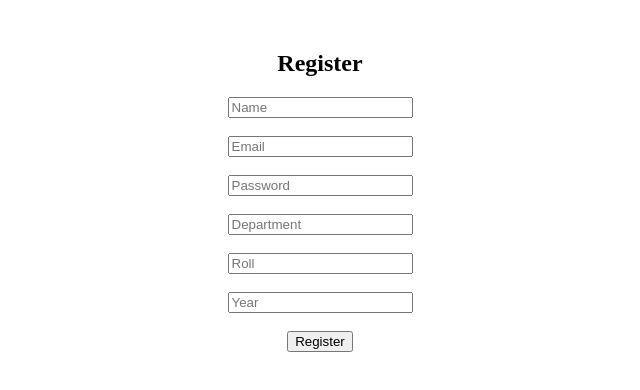
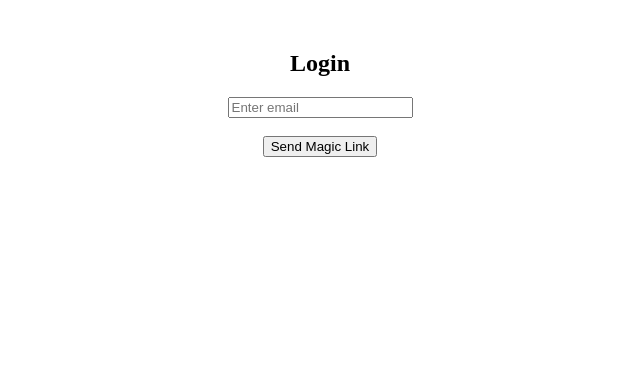
Before and after one commit to SMitra05/treasurehunt, a Next.js app: page /register in a window 1280 px wide. Shown: the top 390 px of the page, without its empty margins (320-960 px from the left). Built offline with nearby package versions, Linux system fonts and the light colour scheme; no server answers.

Commit message:
Refactor registration to login with magic link

```diff
--- a/app/register/page.tsx
+++ b/app/register/page.tsx
@@ -1,35 +1,32 @@
 "use client"
 
 import { useState } from "react"
-import { auth, db } from "../../lib/firebase"
-import { createUserWithEmailAndPassword } from "firebase/auth"
-import { doc, setDoc } from "firebase/firestore"
+import { initializeApp } from "firebase/app"
+import { getAuth, sendSignInLinkToEmail } from "firebase/auth"
 
-export default function Register() {
+const firebaseConfig = {
+  apiKey: "YOUR_API_KEY",
+  authDomain: "YOUR_AUTH_DOMAIN",
+  projectId: "YOUR_PROJECT_ID",
+  storageBucket: "YOUR_STORAGE_BUCKET",
+  messagingSenderId: "YOUR_SENDER_ID",
+  appId: "YOUR_APP_ID"
+}
+
+const app = initializeApp(firebaseConfig)
+const auth = getAuth(app)
+
+export default function RegisterPage() {
+
   const [email, setEmail] = useState("")
-  const [password, setPassword] = useState("")
-  const [name, setName] = useState("")
-  const [department, setDepartment] = useState("")
-  const [roll, setRoll] = useState("")
-  const [year, setYear] = useState("")
 
-  async function handleSubmit(e: any) {
-    e.preventDefault()
-
+  async function handleLogin() {
     try {
-      const userCredential = await createUserWithEmailAndPassword(auth, email, password)
-
-      await setDoc(doc(db, "participants", userCredential.user.uid), {
-        name,
-        department,
-        email,
-        roll,
-        year,
-        groupId: null,
-        createdAt: new Date()
+      await sendSignInLinkToEmail(auth, email, {
+        url: window.location.origin,
+        handleCodeInApp: true
       })
-
-      alert("Registration successful!")
+      alert("Magic link sent!")
     } catch (error: any) {
       alert(error.message)
     }
@@ -37,29 +34,18 @@ export default function Register() {
 
   return (
     <div style={{ textAlign: "center", marginTop: "50px" }}>
-      <h2>Register</h2>
+      <h2>Login</h2>
 
-      <form onSubmit={handleSubmit}>
-        <input placeholder="Name" required onChange={e => setName(e.target.value)} />
-        <br /><br />
+      <input
+        value={email}
+        onChange={(e) => setEmail(e.target.value)}
+        placeholder="Enter email"
+      />
+      <br /><br />
 
-        <input placeholder="Email" required onChange={e => setEmail(e.target.value)} />
-        <br /><br />
-
-        <input type="password" placeholder="Password" required onChange={e => setPassword(e.target.value)} />
-        <br /><br />
-
-        <input placeholder="Department" required onChange={e => setDepartment(e.target.value)} />
-        <br /><br />
-
-        <input placeholder="Roll" required onChange={e => setRoll(e.target.value)} />
-        <br /><br />
-
-        <input placeholder="Year" required onChange={e => setYear(e.target.value)} />
-        <br /><br />
-
-        <button type="submit">Register</button>
-      </form>
+      <button onClick={handleLogin}>
+        Send Magic Link
+      </button>
     </div>
   )
 }
```
